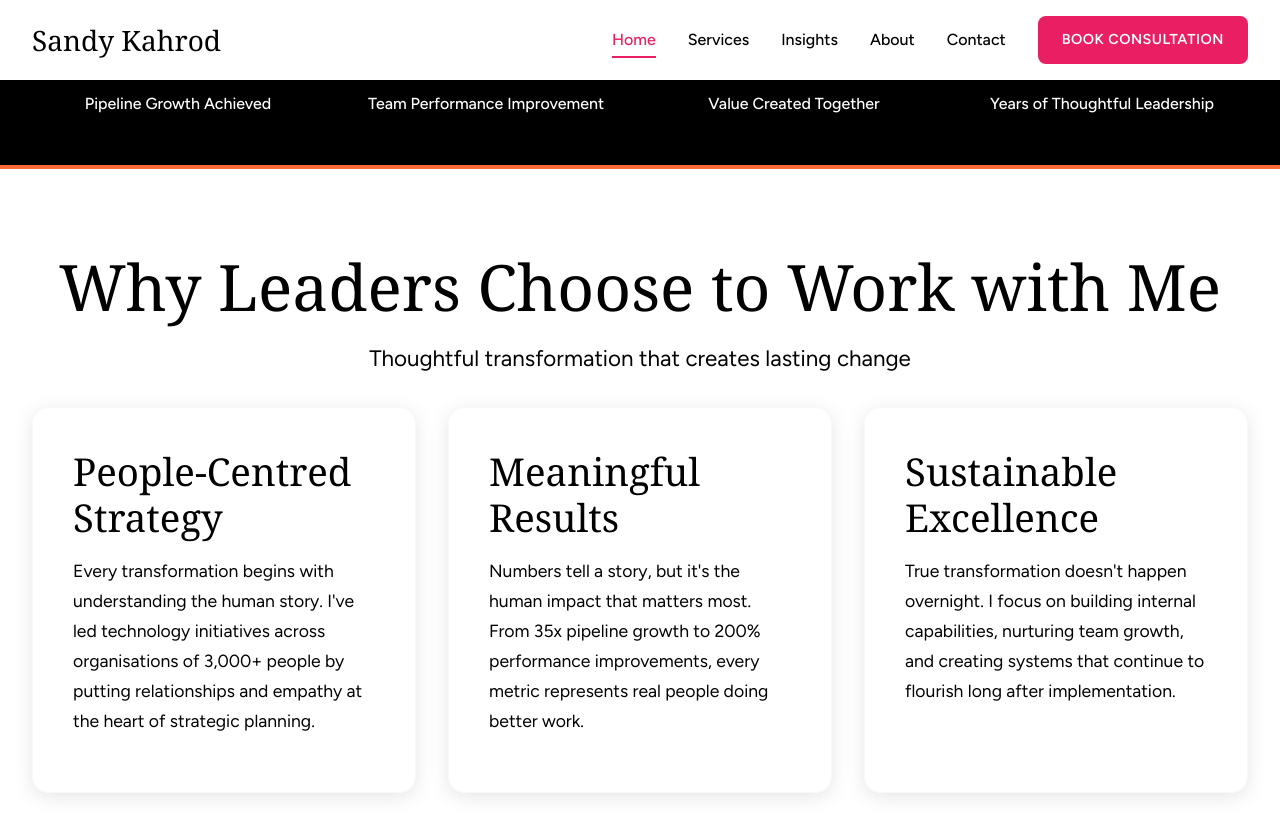
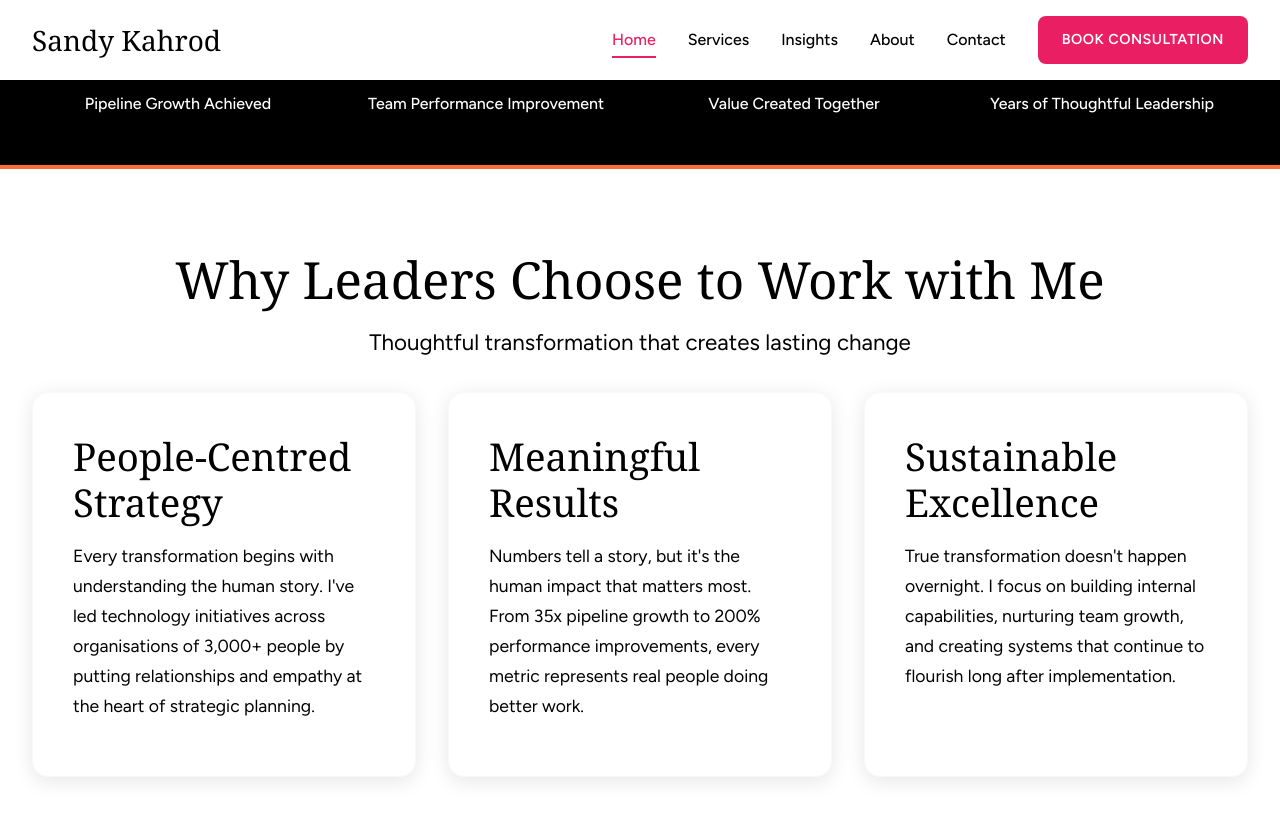
Before and after one commit to skahrod/skahrod.github.io, a Jekyll site: the page built from index.html, in a window 1280 px wide and 900 px high, scrolled down 1008 px. Shown: the top 836 px of the window. Built offline with Jekyll 4.4.1, drawn with Linux system fonts in a browser that asks for light colours; some web fonts are replaced.

Commit message:
Make h2 and h3 smaller

```diff
--- a/assets/css/style.css
+++ b/assets/css/style.css
@@ -84,7 +84,7 @@ h1 {
 }
 
 h2 {
-    font-size: clamp(2.5rem, 5vw, 4rem);
+    font-size: clamp(2rem, 4vw, 3.5rem);
 }
 
 h3 {
```
